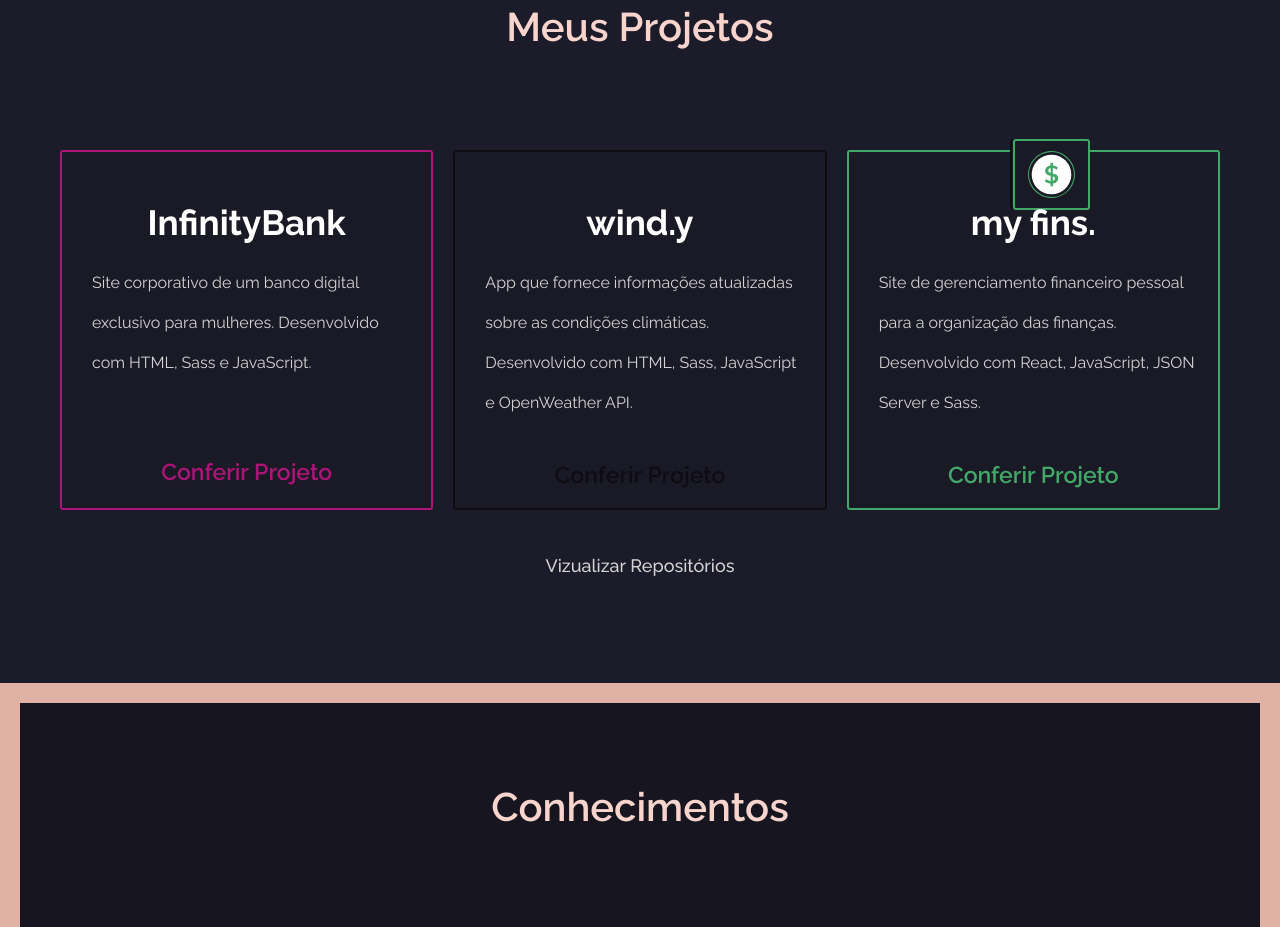
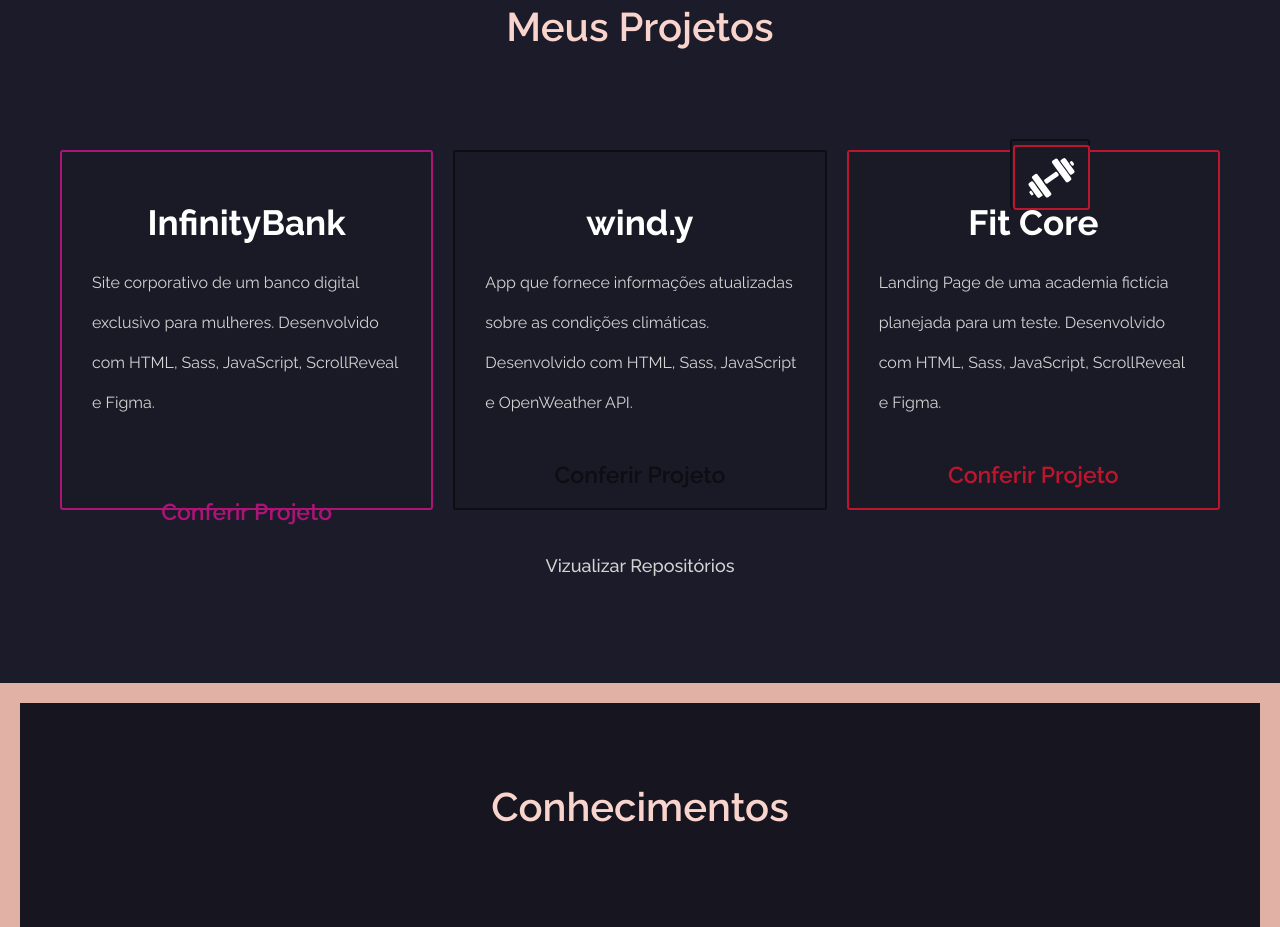
Before and after one commit to larisn/portfolio, a plain HTML site: page index.html in a window 1280 px wide. Shown: the part 1723-2650 px from the top of the page. Drawn offline with nearby package versions, Linux system fonts and the light colour scheme.

Commit message:
update projects

```diff
--- a/assets/scss/abstracts/_variables.scss
+++ b/assets/scss/abstracts/_variables.scss
@@ -84,4 +84,4 @@ $dark-stroke: #0e0d13;
 
 $dark-stroke-message: #2A292E;
 
-$green-stroke: #42A867;
+$red-stroke: #BB162E;
--- a/assets/scss/pages/_projects.scss
+++ b/assets/scss/pages/_projects.scss
@@ -120,7 +120,7 @@
     border: 2px solid $dark-stroke;
   }
   &:nth-child(3) {
-    border: 2px solid $green-stroke;
+    border: 2px solid $red-stroke;
   }
   div {
     h2 {
@@ -214,7 +214,7 @@
 .button-myfins {
   margin-bottom: 2.8rem;
   a {
-    color: $green-stroke;
+    color: $red-stroke;
   }
   @include responsive-tablet {
     padding-top: 2.8rem;
@@ -290,7 +290,7 @@
     right: 155px;
     bottom: 260px;
     background-color: $blue-bg-projects;
-    border: 2px solid $green-stroke;
+    border: 2px solid $red-stroke;
     border-radius: 3px;
     padding: 1rem 1.3rem;
     @include responsive-small-mobile {
--- a/index.html
+++ b/index.html
@@ -224,8 +224,7 @@
             <div>
               <h2>InfinityBank</h2>
               <p>Site corporativo de um banco digital exclusivo
-              para mulheres. Desenvolvido com HTML, Sass
-              e JavaScript.</p>
+              para mulheres. Desenvolvido com HTML, Sass, JavaScript, ScrollReveal e Figma.</p>
               <button class="button-infinity">
                 <a href="https://infinitybank.vercel.app/" target="_blank">Conferir Projeto</a>
               </button>
@@ -246,14 +245,12 @@
           </div>
 
           <div class="card-content card3 scrollReveal500">
-            <img src="assets/img/icons/brand-myfins.svg" alt="icon my fins.">
+            <img src="assets/img/icons/brand-fitcore.svg" alt="icon fit core.">
             <div>
-              <h2>my fins.</h2>
-              <p>Site de gerenciamento financeiro pessoal para
-              a organização das finanças. Desenvolvido com
-              React, JavaScript, JSON Server e Sass.</p>
+              <h2>Fit Core</h2>
+              <p>Landing Page de uma academia fictícia planejada para um teste. Desenvolvido com HTML, Sass, JavaScript, ScrollReveal e Figma.</p>
               <button class="button-myfins">
-                <a href="https://github.com/larisn/my-fins">Conferir Projeto</a>
+                <a href="https://fit-core.vercel.app/">Conferir Projeto</a>
               </button>
             </div>
           </div>
```
Also changed, not shown: assets/css/style.css, assets/img/icons/brand-fitcore.svg (added), assets/img/icons/brand-myfins.svg (deleted), 1 other file.
